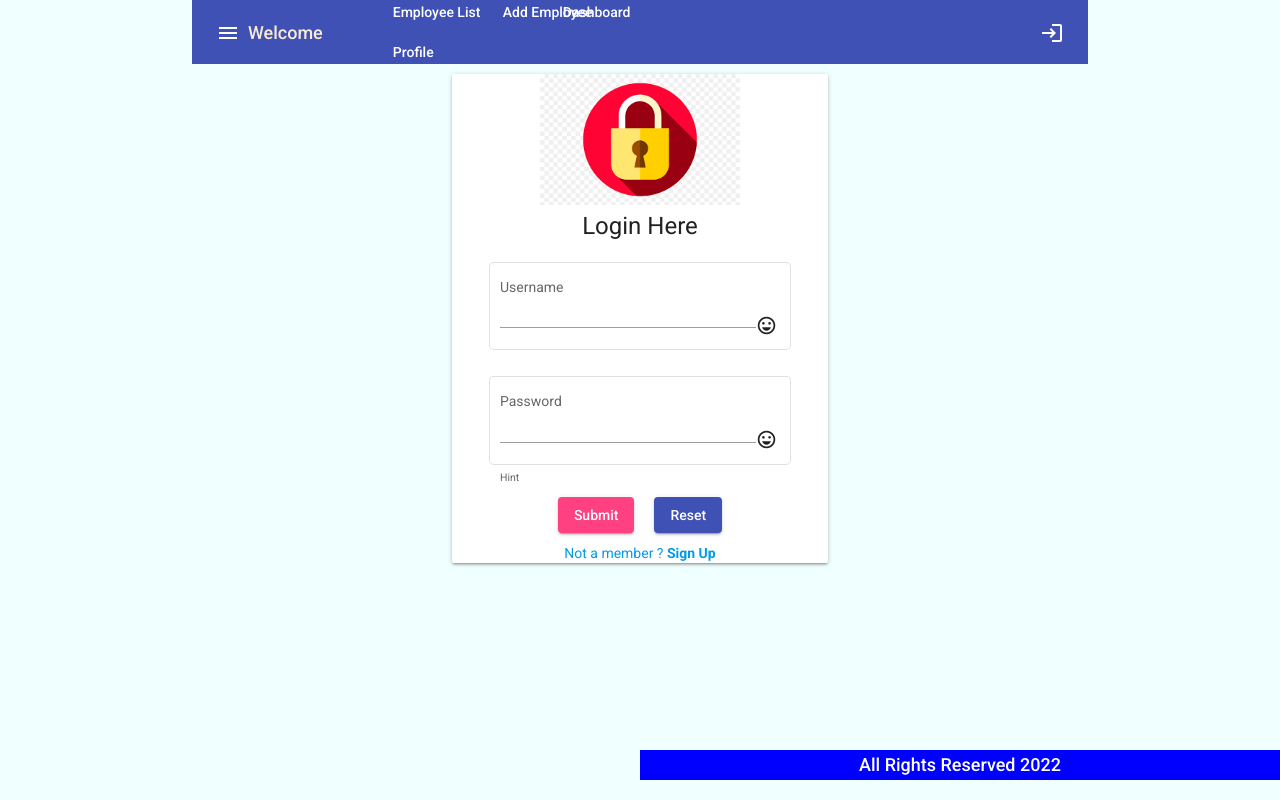
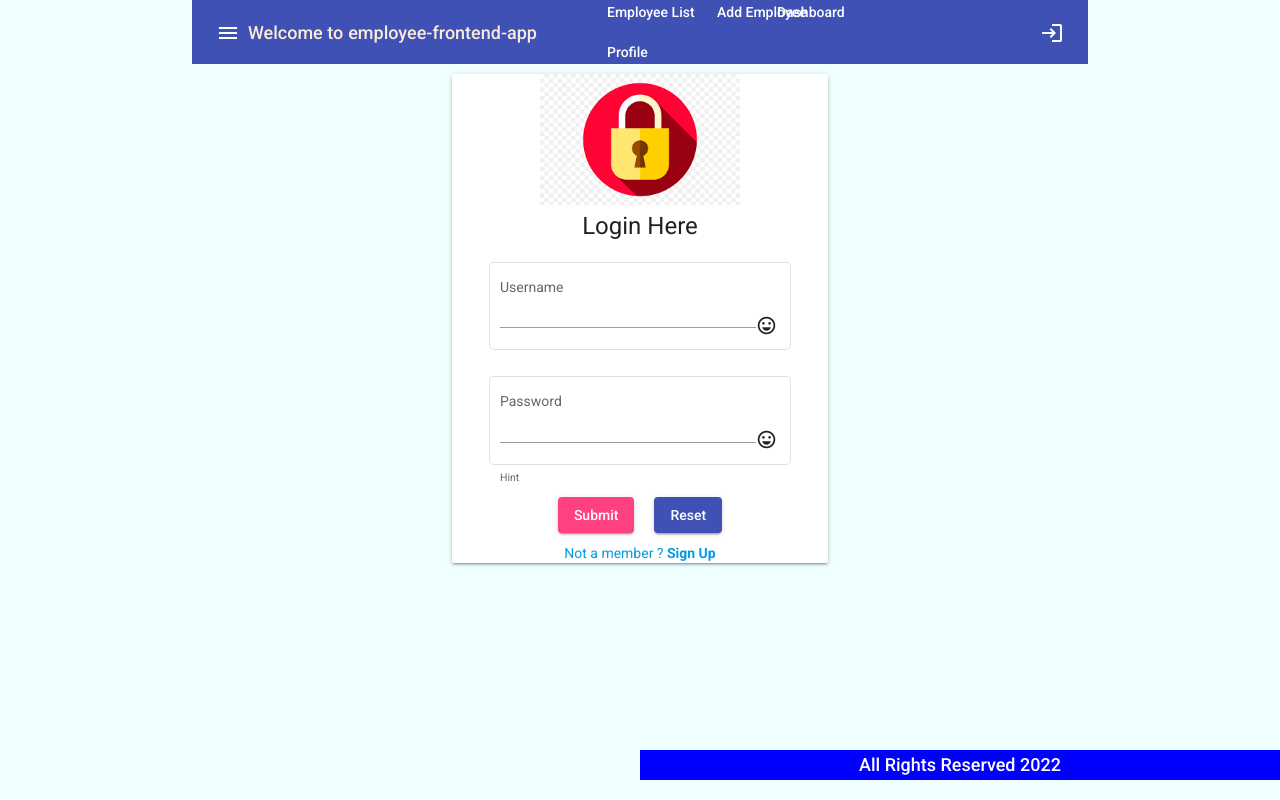
Before and after one commit to Sagar-Mahapatra/employee-service-frontend, an Angular app: page /login in a window 1280 px wide. Built offline with nearby package versions, Linux system fonts and the light colour scheme.

Commit message:
sending data from parent to child component by @Input()

```diff
--- a/src/app/app.component.html
+++ b/src/app/app.component.html
@@ -1,3 +1,3 @@
-<app-navbar app_name="Welcome"></app-navbar>
+<app-navbar app_name="Welcome" [title]="title"></app-navbar>
 <router-outlet></router-outlet>
 <app-footer></app-footer>
--- a/src/app/navbar/navbar.component.html
+++ b/src/app/navbar/navbar.component.html
@@ -2,7 +2,9 @@
   <button mat-icon-button class="example-icon" aria-label="Example icon-button with menu icon">
     <mat-icon>menu</mat-icon>
   </button>
-  <span><a style="font-weight: 500;color: antiquewhite;font-size: large;" href="#" routerLink="home">{{app_name}}
+  <span><a style="font-weight: 500;color: antiquewhite;font-size: large;" href="#" routerLink="home">{{app_name}} to
+    </a></span>&nbsp;
+  <span><a style="font-weight: 500;color: antiquewhite;font-size: large;" href="#" routerLink="home"> {{title}}
     </a></span>
   <ul>
     <li class="left"><a mat-icon-button href="#" routerLink="list">Employee List</a></li>
@@ -10,7 +12,7 @@
     <li class="left"><a mat-icon-button href="#" routerLink="profile">Profile</a></li>
     <li style="margin-left: 20px;"><a mat-icon-button href="#" routerLink="dashboard">Dashboard</a></li>
   </ul>
-  <ul style="margin-left: 400px;">
+  <ul style="margin-left: 200px;">
     <li *ngIf="!loggedIn;else xyz" class="right"><a mat-icon-button href="#" routerLink="login"><i
           class="material-icons">login</i></a></li>
     <ng-template #xyz>
--- a/src/app/navbar/navbar.component.ts
+++ b/src/app/navbar/navbar.component.ts
@@ -10,6 +10,7 @@ export class NavbarComponent implements OnInit {
 
   public loggedIn = false;
   @Input() app_name!: string;
+  @Input() title!: string;
 
   constructor(private loginService: LoginService) { }
 
```
